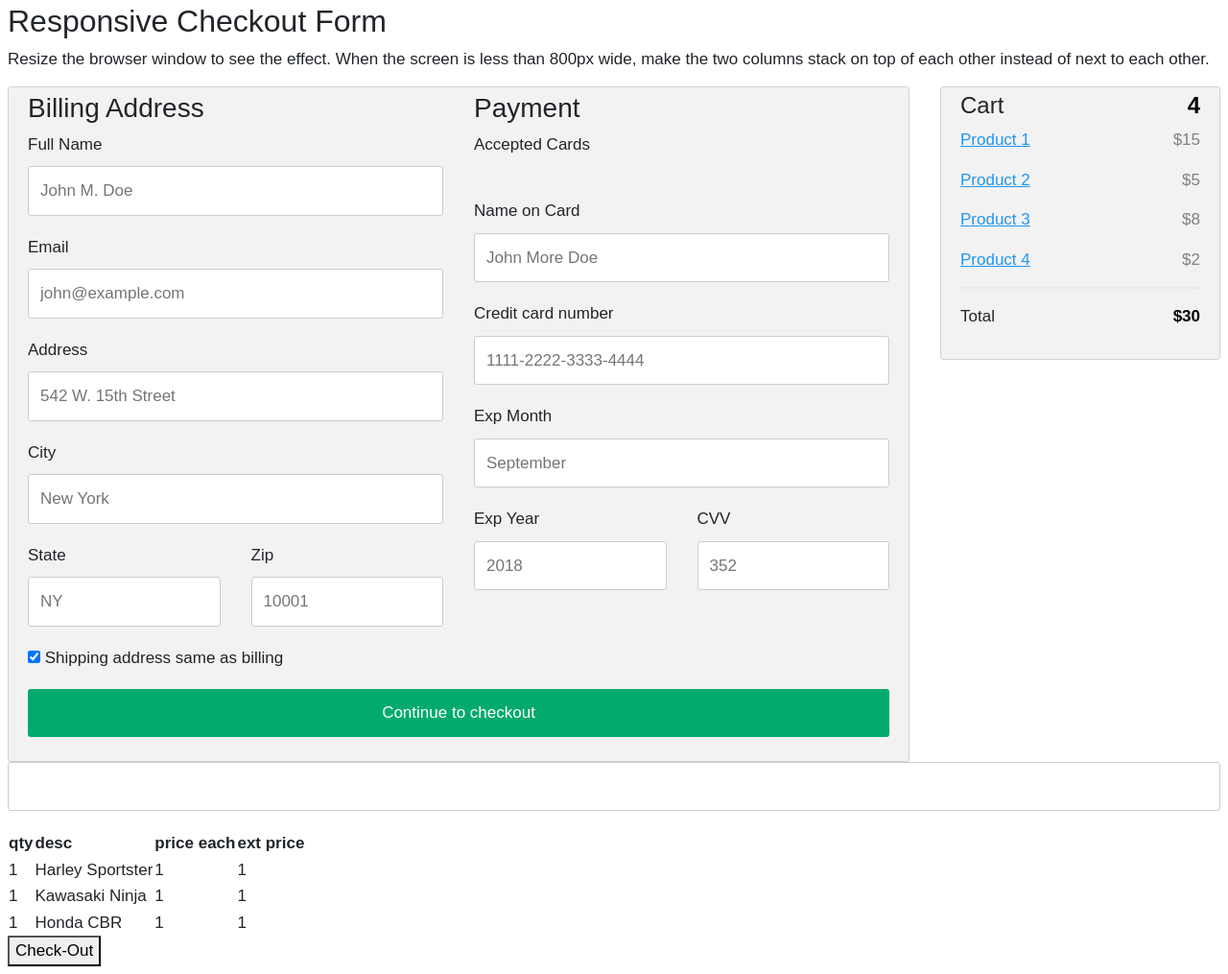
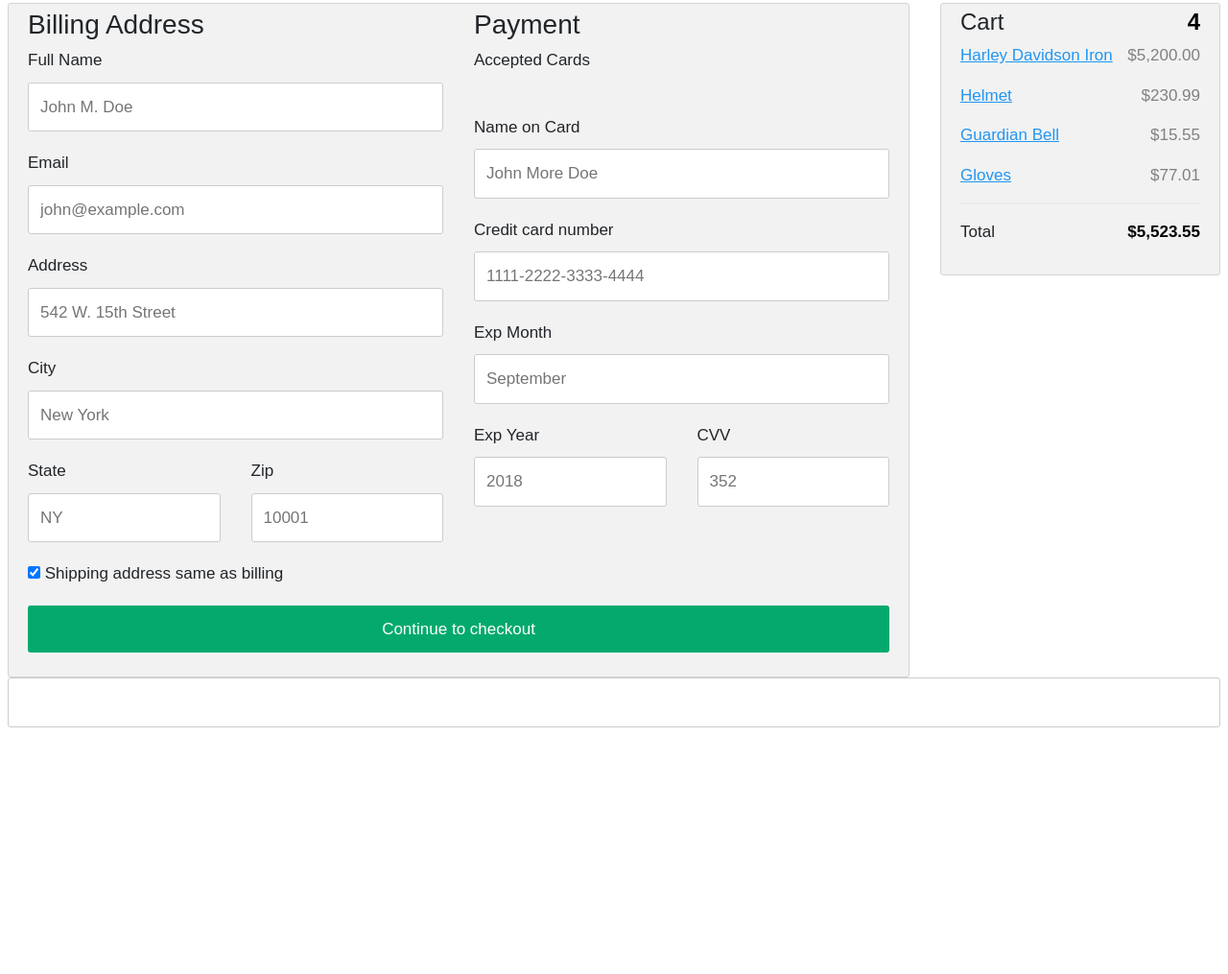
Before and after one commit to scooternm/Capstone-2.0, a plain HTML site: page checkout.html in a window 1280 px wide. Shown: the part 119-1134 px from the top of the page at 96% size. After the commit the page ends 905 px from the top, so only its background shows below. Drawn offline with nearby package versions, Linux system fonts and the light colour scheme.

Commit message:
visuals and validation

```diff
--- a/checkout.html
+++ b/checkout.html
@@ -48,8 +48,8 @@
         </nav>
     </header>
     <h1>Check Out</h1>
-    <h2>Responsive Checkout Form</h2>
-<p>Resize the browser window to see the effect. When the screen is less than 800px wide, make the two columns stack on top of each other instead of next to each other.</p>
+
+
 <div class="row">
   <div class="col-75">
     <div class="container">
@@ -117,47 +117,20 @@
   <div class="col-25">
     <div class="container">
       <h4>Cart <span class="price" style="color:black"><i class="fa fa-shopping-cart"></i> <b>4</b></span></h4>
-      <p><a href="#">Product 1</a> <span class="price">$15</span></p>
-      <p><a href="#">Product 2</a> <span class="price">$5</span></p>
-      <p><a href="#">Product 3</a> <span class="price">$8</span></p>
-      <p><a href="#">Product 4</a> <span class="price">$2</span></p>
+      <p><a href="#">Harley Davidson Iron </a> <span class="price">$5,200.00</span></p>
+      <p><a href="#">Helmet</a> <span class="price">$230.99</span></p>
+      <p><a href="#">Guardian Bell</a> <span class="price">$15.55</span></p>
+      <p><a href="#">Gloves</a> <span class="price">$77.01</span></p>
       <hr>
-      <p>Total <span class="price" style="color:black"><b>$30</b></span></p>
+      <p>Total <span class="price" style="color:black"><b>$5,523.55</b></span></p>
     </div>
   </div>
 </div>
     <div id="delivery">
         <input type="text" name="who" id="who">
     </div>
-    <div id="cart">
-        <table>
-            <tr>
-                <th>qty</th>
-                <th>desc</th>
-                <th>price each</th>
-                <th>ext price</th>
-            </tr>
-            <tr>
-                <td>1</td>
-                <td>Harley Sportster</td>
-                <td>1</td>
-                <td>1</td>
-            </tr>
-            <tr>
-                <td>1</td>
-                <td>Kawasaki Ninja</td>
-                <td>1</td>
-                <td>1</td>
-            </tr>
-            <tr>
-                <td>1</td>
-                <td>Honda CBR</td>
-                <td>1</td>
-                <td>1</td>
-            </tr>
-        </table>
-    </div>
-    <button>Check-Out</button>
+
+
 </body>
 
 </html>
--- a/styles/main.css
+++ b/styles/main.css
@@ -0,0 +1,4 @@
+img{
+    height: 100px;
+    width: 100px;
+}
```
Also changed, not shown: login.html (+2 -2 lines), products.html (+14 -14 lines).
